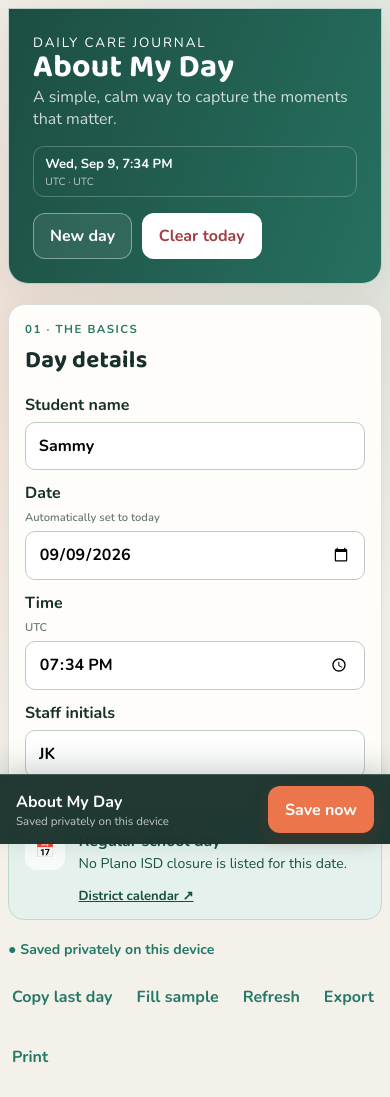
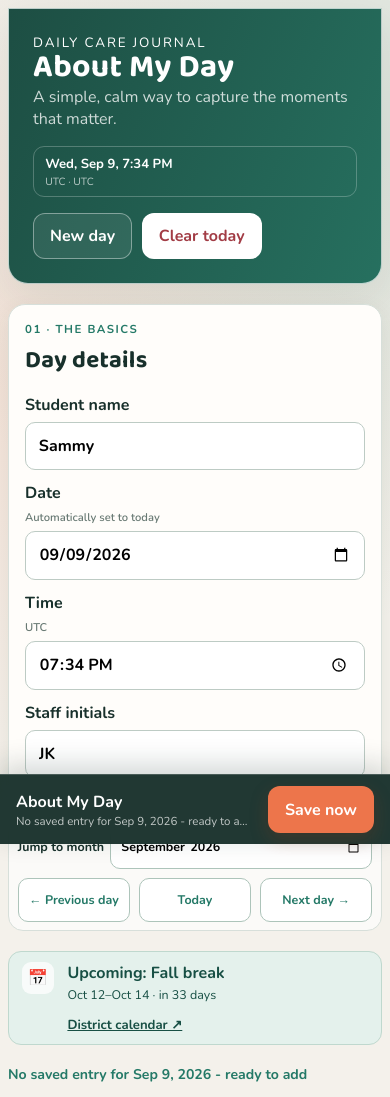
Before and after one commit to bement2050/studentapp, a plain HTML site: page index.html in a window 390 px wide. Shown: the top 1097 px of the page. Drawn offline with nearby package versions, Linux system fonts and the light colour scheme.

Commit message:
Add calendar navigation and holiday autofill

```diff
--- a/app.js
+++ b/app.js
@@ -47,6 +47,10 @@ const entryTimeInput = document.getElementById("entryTime");
 const entryTimeZone = document.getElementById("entryTimeZone");
 const globalDateTime = document.getElementById("globalDateTime");
 const globalTimeZone = document.getElementById("globalTimeZone");
+const previousDayBtn = document.getElementById("previousDayBtn");
+const nextDayBtn = document.getElementById("nextDayBtn");
+const todayBtn = document.getElementById("todayBtn");
+const monthJump = document.getElementById("monthJump");
 const blocksContainer = document.getElementById("blocksContainer");
 const historyList = document.getElementById("historyList");
 const syncStatus = document.getElementById("syncStatus");
@@ -88,6 +92,7 @@ let autoSaveTimer = null;
 let isHydrating = false;
 let photoDatabasePromise = null;
 let currentPhotoEntryId = null;
+let activeDate = todayISO();
 const previewUrls = new Set();
 
 function todayISO() {
@@ -222,19 +227,28 @@ function shortDate(dateString) {
 function updateCalendarNotice() {
   const selectedDate = entryDateInput.value || todayISO();
   const event = calendarEventFor(selectedDate);
-  const day = new Date(`${selectedDate}T12:00:00`).getDay();
   calendarNotice.classList.toggle("is-closure", event?.kind === "holiday");
   calendarNotice.classList.toggle("is-early", event?.kind === "early");
 
   if (event) {
     calendarNoticeTitle.textContent = event.title;
     calendarNoticeText.textContent = event.description;
-  } else if (day === 0 || day === 6) {
-    calendarNoticeTitle.textContent = "Weekend";
-    calendarNoticeText.textContent = "No regular Plano ISD classes are scheduled.";
   } else {
-    calendarNoticeTitle.textContent = "Regular school day";
-    calendarNoticeText.textContent = "No Plano ISD closure is listed for this date.";
+    const upcoming = PISD_CALENDAR.find((item) =>
+      item.kind === "holiday" && item.end >= todayISO()
+    );
+    if (upcoming) {
+      const start = shortDate(upcoming.start);
+      const end = upcoming.end !== upcoming.start ? `–${shortDate(upcoming.end)}` : "";
+      const daysAway = Math.max(0, Math.ceil(
+        (new Date(`${upcoming.start}T12:00:00`) - new Date(`${todayISO()}T12:00:00`)) / 86_400_000
+      ));
+      calendarNoticeTitle.textContent = `Upcoming: ${upcoming.title}`;
+      calendarNoticeText.textContent = `${start}${end} · ${daysAway === 0 ? "today" : `in ${daysAway} days`}`;
+    } else {
+      calendarNoticeTitle.textContent = "Plano ISD calendar";
+      calendarNoticeText.textContent = "No more closures are listed for this school year.";
+    }
   }
 
   const upcoming = PISD_CALENDAR.find((item) => item.kind !== "school" && item.end >= todayISO());
@@ -593,6 +607,8 @@ function writeForm(entry) {
   clearForm(true);
   childNameInput.value = entry.childName || "";
   entryDateInput.value = entry.date || todayISO();
+  activeDate = entryDateInput.value;
+  monthJump.value = activeDate.slice(0, 7);
   entryTimeInput.value = entry.entryTime || entry.blocks?.[0]?.entryTime || currentTimeISO();
   staffInitialsInput.value = entry.staffInitials || "";
 
@@ -634,6 +650,9 @@ function clearForm(keepHeader = false) {
   }
 
   entryDateInput.value = todayISO();
+  activeDate = entryDateInput.value;
+  monthJump.value = activeDate.slice(0, 7);
+  entryTimeInput.value = currentTimeISO();
 
   document.querySelectorAll('.day-block input[type="radio"]').forEach((radio) => {
     radio.checked = false;
@@ -674,6 +693,81 @@ function updateFormProgress() {
 
   completionText.textContent = `${started} of ${blocks.length} check-ins started`;
   progressBar.style.width = `${blocks.length ? (started / blocks.length) * 100 : 0}%`;
+}
+
+function formHasMeaningfulContent() {
+  return [...document.querySelectorAll(".day-block")].some((block) =>
+    block.querySelector('input[type="radio"]:checked')
+    || block.querySelector('input[type="checkbox"]:checked')
+    || block.querySelector("textarea").value.trim()
+    || block.querySelector(".photo-item")
+  );
+}
+
+function fillHolidayDay(event) {
+  document.querySelectorAll(".day-block").forEach((block, index) => {
+    block.querySelector("textarea").value = index === 0
+      ? `${event.title} - ${event.description}`
+      : `No school - ${event.title}.`;
+  });
+  updateFormProgress();
+}
+
+async function openDate(targetDate, { saveCurrent = true } = {}) {
+  if (!targetDate) return;
+  window.clearTimeout(autoSaveTimer);
+  const previousDate = activeDate;
+
+  if (saveCurrent && previousDate && targetDate !== previousDate && formHasMeaningfulContent()) {
+    entryDateInput.value = previousDate;
+    await persistCurrentForm();
+  }
+
+  const studentName = childNameInput.value.trim() || DEFAULT_CHILD_NAME;
+  const entryId = keyForEntry(targetDate, studentName);
+  const entries = await fetchEntries();
+  const savedEntry = entries.find((entry) => entry.id === entryId);
+
+  if (savedEntry) {
+    writeForm(savedEntry);
+    setStatus(`Opened ${formatEntryDate(targetDate)}`);
+    return;
+  }
+
+  isHydrating = true;
+  clearForm(true);
+  entryDateInput.value = targetDate;
+  activeDate = targetDate;
+  monthJump.value = targetDate.slice(0, 7);
+  entryTimeInput.value = currentTimeISO();
+  await loadPhotosForEntry(entryId);
+  const holiday = calendarEventFor(targetDate);
+  if (holiday?.kind === "holiday") fillHolidayDay(holiday);
+  updateCalendarNotice();
+  isHydrating = false;
+
+  if (holiday?.kind === "holiday") {
+    await persistCurrentForm();
+    setStatus(`${holiday.title} filled automatically - no school`);
+  } else {
+    setStatus(`No saved entry for ${formatEntryDate(targetDate)} - ready to add`);
+  }
+}
+
+function dateOffset(dateString, amount) {
+  const date = new Date(`${dateString}T12:00:00`);
+  date.setDate(date.getDate() + amount);
+  const localDate = new Date(date.getTime() - date.getTimezoneOffset() * 60_000);
+  return localDate.toISOString().slice(0, 10);
+}
+
+function jumpToMonth(value) {
+  if (!value) return;
+  const [year, month] = value.split("-").map(Number);
+  const currentDay = Number((activeDate || todayISO()).slice(8, 10));
+  const lastDay = new Date(year, month, 0).getDate();
+  const day = String(Math.min(currentDay, lastDay)).padStart(2, "0");
+  openDate(`${value}-${day}`);
 }
 
 function savePreferences(entry) {
@@ -723,7 +817,8 @@ function applyRememberedDetails() {
   childNameInput.value = DEFAULT_CHILD_NAME;
   staffInitialsInput.value = DEFAULT_STAFF_INITIALS;
   entryDateInput.value = todayISO();
-  entryTimeInput.value = currentTimeISO();
+  activeDate = entryDateInput.value;
+  monthJump.value = activeDate.slice(0, 7);
   entryTimeInput.value = currentTimeISO();
 }
 
@@ -938,10 +1033,9 @@ async function renderHistory() {
     loadBtn.type = "button";
     loadBtn.className = "history-load";
     loadBtn.textContent = "Open →";
-    loadBtn.addEventListener("click", () => {
-      writeForm(entry);
+    loadBtn.addEventListener("click", async () => {
+      await openDate(entry.date);
       window.scrollTo({ top: 0, behavior: "smooth" });
-      setStatus("Saved day opened");
     });
 
     const deleteBtn = document.createElement("button");
@@ -1131,11 +1225,16 @@ exportBtn.addEventListener("click", downloadJSON);
 printBtn.addEventListener("click", printCurrentDay);
 document.getElementById("sampleBtn").addEventListener("click", fillSample);
 copyLastBtn.addEventListener("click", copyLastDay);
+previousDayBtn.addEventListener("click", () => openDate(dateOffset(activeDate, -1)));
+nextDayBtn.addEventListener("click", () => openDate(dateOffset(activeDate, 1)));
+todayBtn.addEventListener("click", () => openDate(todayISO()));
+monthJump.addEventListener("change", () => jumpToMonth(monthJump.value));
+entryDateInput.addEventListener("change", () => openDate(entryDateInput.value));
 document.querySelector(".app-shell").addEventListener("input", (event) => {
-  if (!event.target.closest(".history-panel")) scheduleAutoSave();
+  if (!event.target.matches("#entryDate, #monthJump") && !event.target.closest(".history-panel")) scheduleAutoSave();
 });
 document.querySelector(".app-shell").addEventListener("change", (event) => {
-  if (!event.target.matches(".photo-input") && !event.target.closest(".history-panel")) scheduleAutoSave();
+  if (!event.target.matches(".photo-input, #entryDate, #monthJump") && !event.target.closest(".history-panel")) scheduleAutoSave();
 });
 blocksContainer.addEventListener("change", (event) => {
   if (event.target.matches(".photo-input")) addSelectedPhotos(event.target);
@@ -1169,8 +1268,8 @@ async function startApp() {
   await renderHistory();
   if (new URLSearchParams(window.location.search).get("sample") === "1") {
     fillSample();
-  } else {
-    restoreDraft();
+  } else if (!restoreDraft()) {
+    await openDate(todayISO(), { saveCurrent: false });
   }
 
   if ("serviceWorker" in navigator && window.location.protocol.startsWith("http")) {
--- a/index.html
+++ b/index.html
@@ -59,6 +59,16 @@
           <input id="staffInitials" type="text" value="JK" placeholder="e.g. JK" maxlength="8" autocomplete="off" />
         </label>
       </section>
+
+      <nav class="date-navigator" aria-label="Browse daily records">
+        <button id="previousDayBtn" class="date-nav-btn" type="button" aria-label="Open previous day">← Previous day</button>
+        <label class="month-jump">
+          <span>Jump to month</span>
+          <input id="monthJump" type="month" />
+        </label>
+        <button id="todayBtn" class="date-nav-btn" type="button">Today</button>
+        <button id="nextDayBtn" class="date-nav-btn" type="button" aria-label="Open next day">Next day →</button>
+      </nav>
 
       <aside id="calendarNotice" class="calendar-notice" aria-live="polite">
         <div class="calendar-icon" aria-hidden="true">📅</div>
--- a/service-worker.js
+++ b/service-worker.js
@@ -1,4 +1,4 @@
-const CACHE_NAME = "about-my-day-v13";
+const CACHE_NAME = "about-my-day-v14";
 const APP_FILES = ["./", "./index.html", "./styles.css", "./app.js", "./manifest.json"];
 
 self.addEventListener("install", (event) => {
--- a/styles.css
+++ b/styles.css
@@ -257,9 +257,9 @@ button:focus-visible {
   grid-template-columns: auto 1fr auto;
   align-items: center;
   gap: .85rem;
-  padding: .9rem 1rem;
+  padding: .6rem .8rem;
   border: 1px solid #bfd8ce;
-  border-radius: 16px;
+  border-radius: 13px;
   background: var(--soft-green);
   color: #174f44;
 }
@@ -279,15 +279,56 @@ button:focus-visible {
 .calendar-icon {
   display: grid;
   place-items: center;
-  width: 2.5rem;
-  height: 2.5rem;
-  border-radius: 12px;
+  width: 2rem;
+  height: 2rem;
+  border-radius: 9px;
   background: rgba(255,255,255,.72);
 }
 
 .calendar-notice p {
   margin: .1rem 0 0;
-  font-size: .88rem;
+  font-size: .78rem;
+}
+
+.date-navigator {
+  display: grid;
+  grid-template-columns: auto minmax(170px, 1fr) auto auto;
+  align-items: end;
+  gap: .55rem;
+  padding: .55rem;
+  border: 1px solid var(--line);
+  border-radius: 15px;
+  background: rgba(255,255,255,.65);
+}
+
+.date-nav-btn {
+  min-height: 44px;
+  padding: .5rem .75rem;
+  border: 1px solid #adc4ba;
+  border-radius: 10px;
+  background: #fff;
+  color: var(--green);
+  cursor: pointer;
+  font-weight: 800;
+}
+
+.date-nav-btn:hover {
+  background: var(--soft-green);
+}
+
+.month-jump {
+  grid-template-columns: auto minmax(130px, 190px);
+  align-items: center;
+  justify-content: center;
+  font-size: .78rem;
+}
+
+.month-jump input {
+  min-height: 44px;
+  padding: .45rem .6rem;
+  border: 1px solid #adc4ba;
+  border-radius: 10px;
+  background: #fff;
 }
 
 .calendar-notice a {
@@ -822,6 +863,21 @@ fieldset label input:checked + span {
   .calendar-notice {
     grid-template-columns: auto 1fr;
     align-items: start;
+  }
+
+  .date-navigator {
+    grid-template-columns: repeat(3, 1fr);
+  }
+
+  .month-jump {
+    grid-column: 1 / -1;
+    grid-row: 1;
+    grid-template-columns: auto 1fr;
+  }
+
+  .date-nav-btn {
+    padding-inline: .4rem;
+    font-size: .78rem;
   }
 
   .calendar-notice a {
@@ -1007,6 +1063,7 @@ fieldset label input:checked + span {
   }
 
   .hero-actions,
+  .date-navigator,
   .calendar-notice,
   .status-row,
   .section-heading,
```
Also changed, not shown: README.md.
